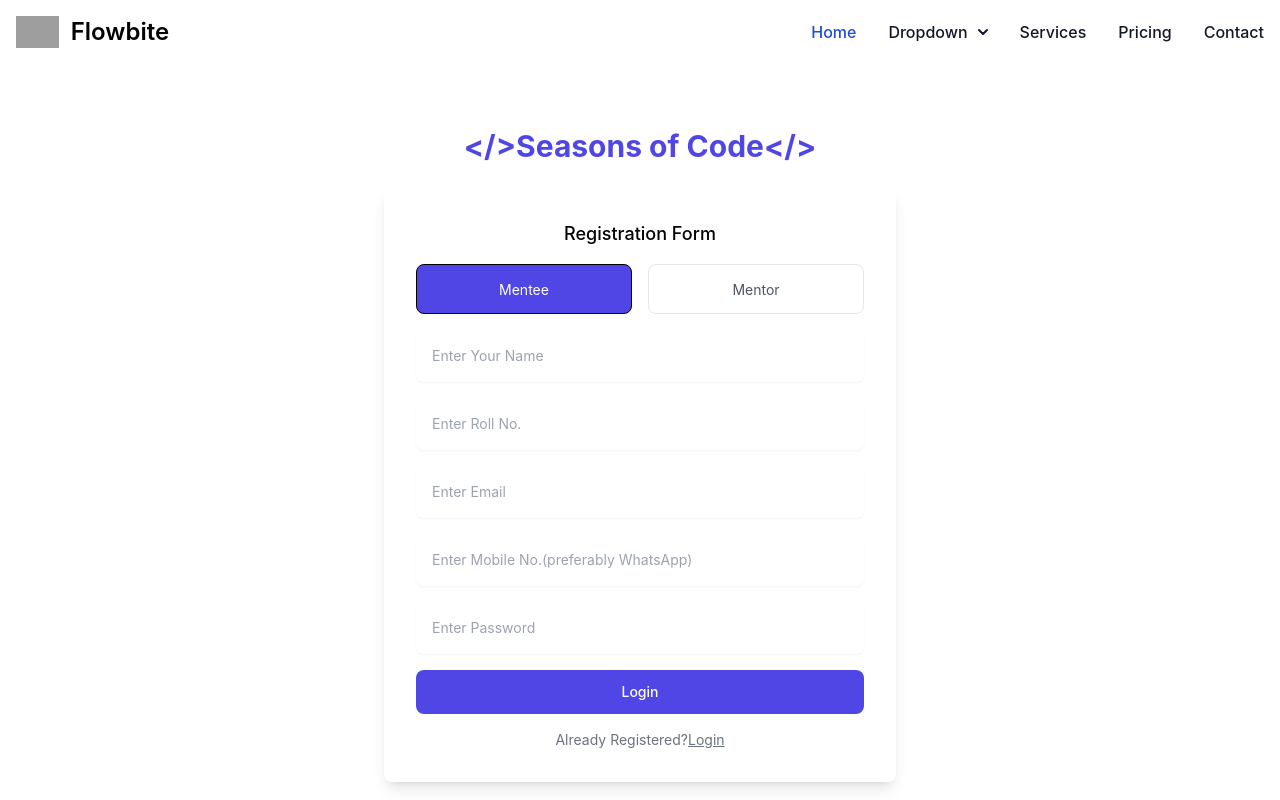
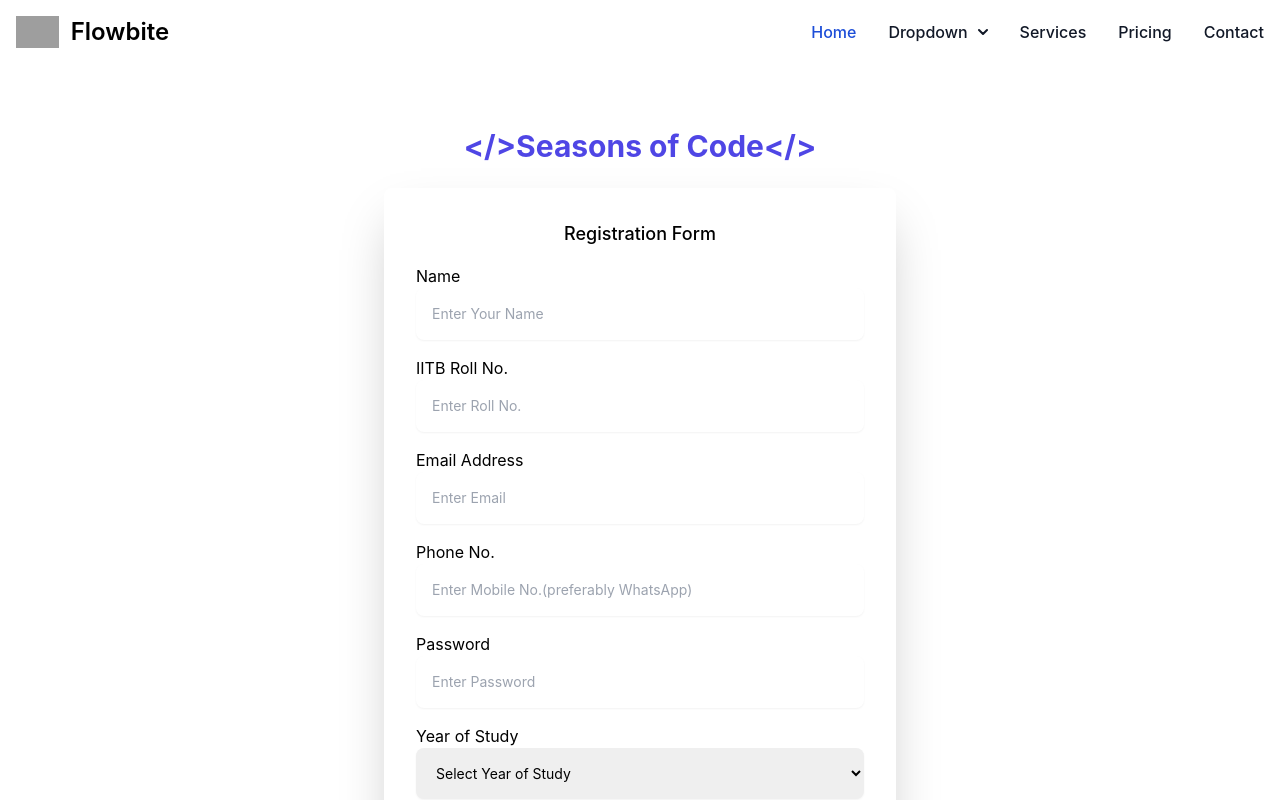
Before and after one commit to wncc/SoC-Portal, a React (Create React App) app in the folder frontend/: page /register in a window 1280 px wide. Shown: the top 800 px of the page. Built offline with nearby package versions, Linux system fonts and the light colour scheme; grey boxes are pictures that could not be loaded.

Commit message:
Registration Page Updated

```diff
--- a/frontend/src/pages/Register.jsx
+++ b/frontend/src/pages/Register.jsx
@@ -7,12 +7,12 @@ export default function Register() {
     // role: 1 for mentor, 0 for mentee
     const [profile, setProfile] = useState({
         role: '0',
-        first_name: '',
-        last_name: '',
+        name: '',
         roll_number: '',
         phone: '',
         email: '',
         password: '',
+        yearOfStudy: '',
     });
 
     // States for checking the errors
@@ -34,7 +34,7 @@ export default function Register() {
     const handleSubmit = (e) => {
         console.log(profile);
         e.preventDefault();
-        if (profile.first_name === '' || profile.last_name === '' || profile.email === '' || profile.password === '' || profile.phone === '' || profile.roll_number === '') {
+        if (profile.name === '' || profile.email === '' || profile.password === '' || profile.phone === '' || profile.roll_number === '' || profile.yearOfStudy) {
             setError(true);
         } else {
             setSubmitted(true);
@@ -47,17 +47,6 @@ export default function Register() {
             })
             .catch(err => console.log(err))
     };
-
-
-
-    const role0 = () => {
-        profile.role = 0;
-    }
-
-    const role1 = () => {
-        profile.role = 1;
-    }
-
 
     // Showing success message
     const successMessage = () => {
@@ -113,10 +102,10 @@ export default function Register() {
                 <div className="mx-auto max-w-lg">
                     <h1 className="text-center text-2xl font-bold text-indigo-600 sm:text-3xl">&lt;/&gt;Seasons of Code&lt;/&gt;</h1>
 
-                    <form onSubmit={handleSubmit} className="mb-0 mt-6 space-y-4 rounded-lg p-4 shadow-lg sm:p-6 lg:p-8">
+                    <form onSubmit={handleSubmit} className="mb-0 mt-6 space-y-4 rounded-lg p-4 shadow-2xl sm:p-6 lg:p-8">
                         <p className="text-center text-lg font-medium">Registration Form</p>
 
-                        <div className="grid grid-cols-1 gap-4 text-center sm:grid-cols-2">
+                        {/* <div className="grid grid-cols-1 gap-4 text-center sm:grid-cols-2">
                             <div>
                                 <label
                                     for="Option1"
@@ -140,10 +129,10 @@ export default function Register() {
                                     <span className="text-sm"> Mentor </span>
                                 </label>
                             </div>
-                        </div>
+                        </div> */}
 
                         <div>
-                            <label for="text" className="sr-only" >Name</label>
+                            <label for="text">Name</label>
 
                             <div className="relative">
                                 <input
@@ -159,7 +148,7 @@ export default function Register() {
                         </div>
 
                         <div>
-                            <label for="text" className="sr-only" >Roll No.</label>
+                            <label for="text">IITB Roll No.</label>
 
                             <div className="relative">
                                 <input
@@ -175,7 +164,7 @@ export default function Register() {
                         </div>
 
                         <div>
-                            <label for="text" className="sr-only" >Email</label>
+                            <label for="text">Email Address</label>
 
                             <div className="relative">
                                 <input
@@ -191,7 +180,7 @@ export default function Register() {
                         </div>
 
                         <div>
-                            <label for="text" className="sr-only" >Mobile No.</label>
+                            <label for="text"  >Phone No.</label>
 
                             <div className="relative">
                                 <input
@@ -208,7 +197,7 @@ export default function Register() {
 
 
                         <div>
-                            <label for="password" className="sr-only">Password</label>
+                        <label for="password">Password</label>
 
                             <div className="relative">
                                 <input
@@ -222,12 +211,24 @@ export default function Register() {
 
                             </div>
                         </div>
+                        <div className="inline-block relative w-full">
+                        <label for="password">Year of Study</label>
+                            <select id="yearOfStudy" onChange={handleProfile} className="w-full rounded-lg border-gray-200 p-4 pe-12 text-sm shadow-sm" required>
+                                <option disabled selected>Select Year of Study</option>
+                                <option>UG 1st Year</option>
+                                <option>UG 2nd Year</option>
+                                <option>UG 3rd Year</option>
+                                <option>UG 4th Year</option>
+                                <option>DD 5th Year</option>
+                                <option>Masters/PhD</option>
+                            </select>
+                        </div>
 
                         <button
                             type="submit"
                             className="block w-full rounded-lg bg-indigo-600 px-5 py-3 text-sm font-medium text-white"
                         >
-                            Login
+                            Register
                         </button>
 
                         <p className="text-center text-sm text-gray-500">
```
